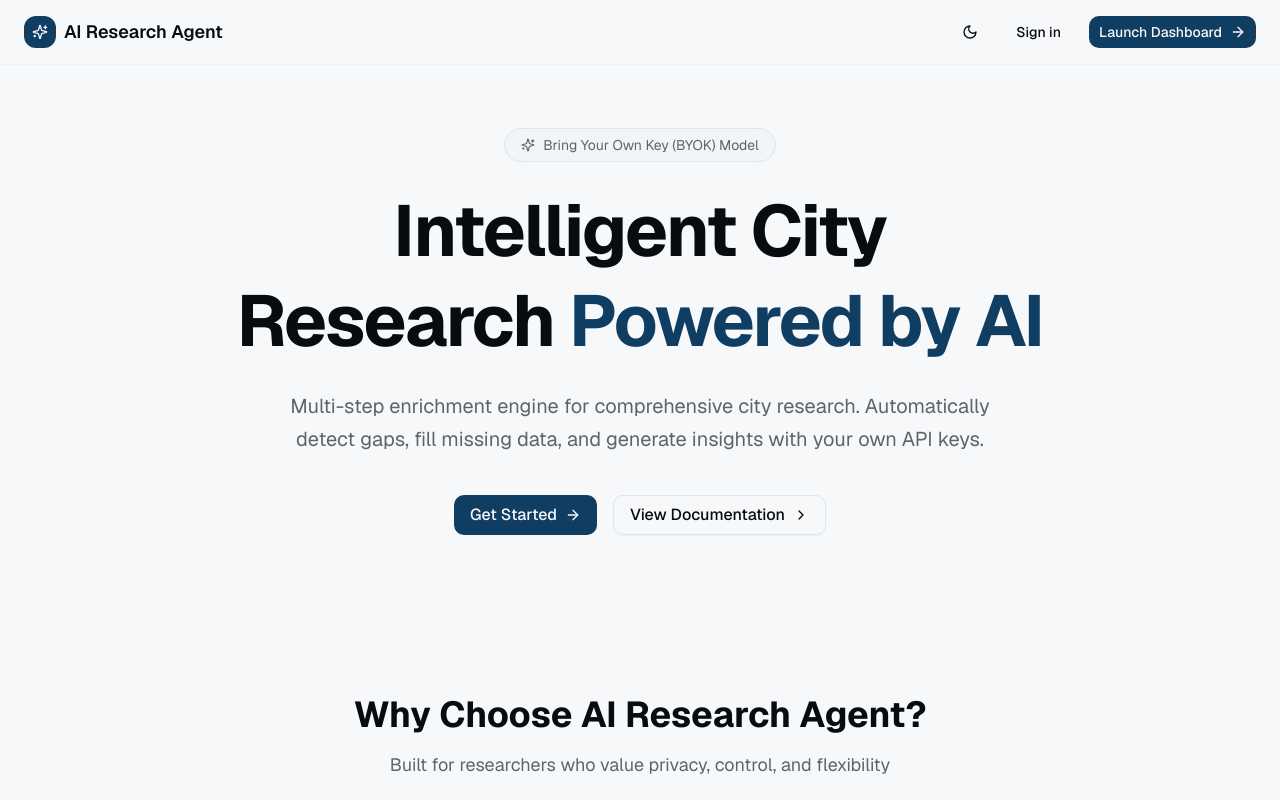
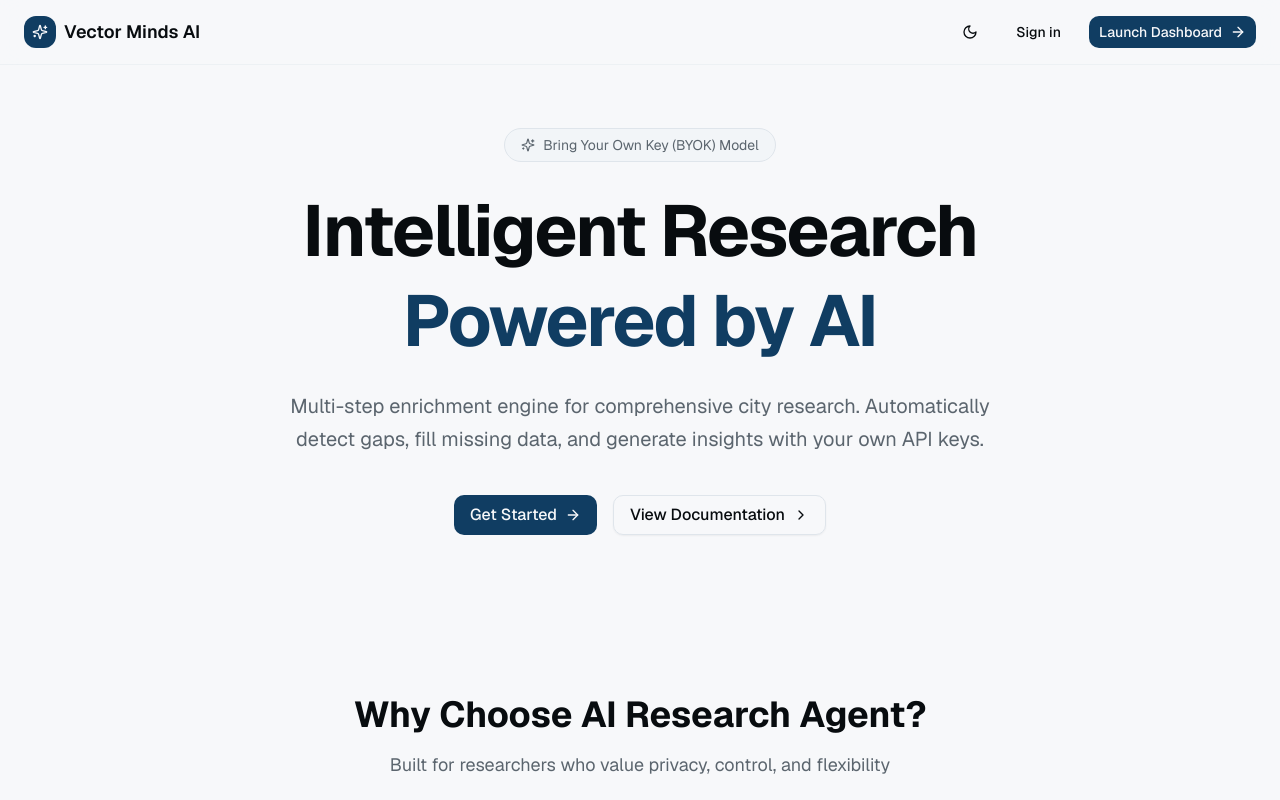
Before and after one commit to vectorMindsAI/vectorMindAI-org, a Next.js app: page / in a window 1280 px wide. Shown: the top 800 px of the page. Built offline with nearby package versions, Linux system fonts and the light colour scheme; no server answers.

Commit message:
Update page.tsx
landing page ui update

```diff
--- a/app/page.tsx
+++ b/app/page.tsx
@@ -29,7 +29,7 @@ export default function HomePage() {
             <div className="flex h-8 w-8 items-center justify-center rounded-lg bg-primary">
               <Sparkles className="h-4 w-4 text-primary-foreground" />
             </div>
-            <span className="text-base lg:text-lg font-semibold text-foreground">AI Research Agent</span>
+            <span className="text-base lg:text-lg font-semibold text-foreground">Vector Minds AI</span>
           </div>
 
           <div className="flex items-center gap-2 lg:gap-4">
@@ -61,7 +61,7 @@ export default function HomePage() {
           </div>
 
           <h1 className="mb-4 lg:mb-6 text-balance text-3xl sm:text-4xl md:text-5xl lg:text-6xl xl:text-7xl font-bold leading-tight tracking-tight text-foreground">
-            Intelligent City Research
+            Intelligent Research
             <span className="text-primary"> Powered by AI</span>
           </h1>
 
```
